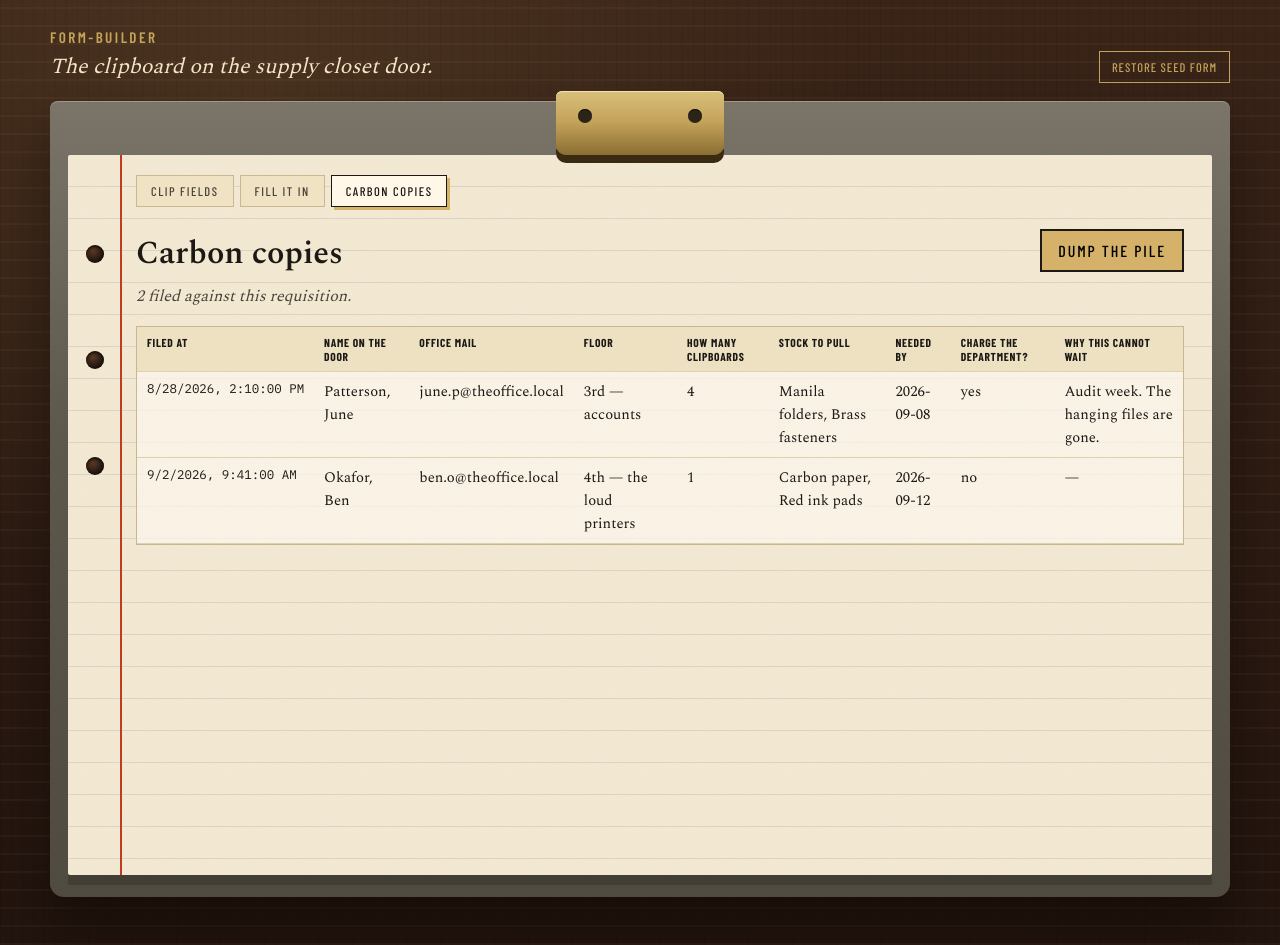
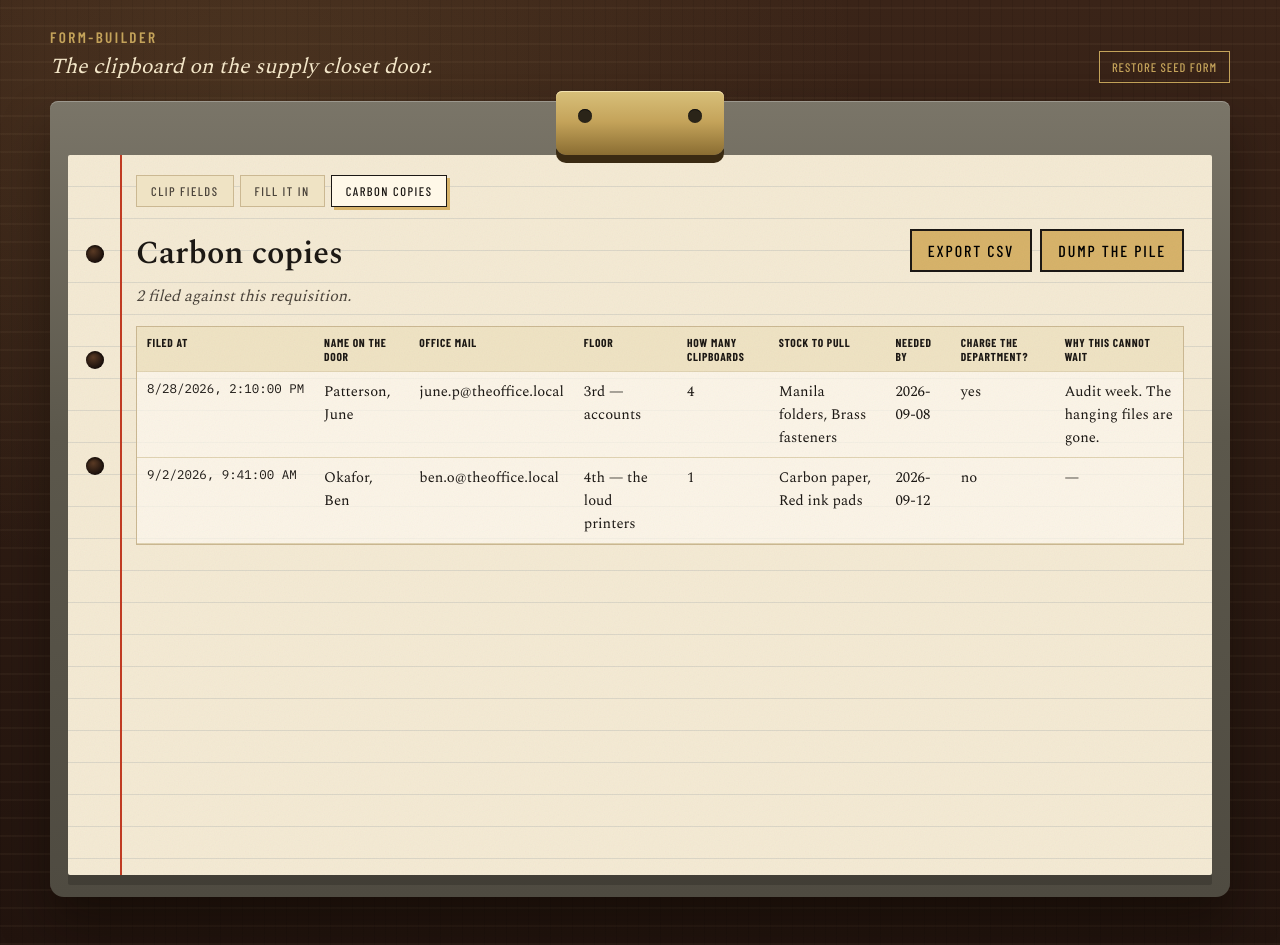
Before and after one commit to HarishKarthickS/form-builder, a Next.js app: page / in a window 1280 px wide. Both pictures are taken after a click on the button "CARBON COPIES". Built offline with nearby package versions, Linux system fonts and the light colour scheme.

Commit message:
Export carbon copies as CSV

```diff
--- a/src/ui/CopiesSheet.tsx
+++ b/src/ui/CopiesSheet.tsx
@@ -1,6 +1,6 @@
 "use client";
 
-import type { FormAnswer, FormDefinition, FormResponse } from "@/domain";
+import { responsesToCsv, type FormAnswer, type FormDefinition, type FormResponse } from "@/domain";
 
 type CopiesSheetProps = {
   form: FormDefinition;
@@ -14,6 +14,18 @@ function pretty(value: FormAnswer | undefined): string {
   return String(value);
 }
 
+function downloadCsv(form: FormDefinition, responses: FormResponse[]) {
+  const csv = responsesToCsv(form, responses);
+  const blob = new Blob([csv], { type: "text/csv;charset=utf-8" });
+  const url = URL.createObjectURL(blob);
+  const link = document.createElement("a");
+  const slug = form.title.toLowerCase().replace(/[^a-z0-9]+/g, "-").replace(/^-|-$/g, "") || "form";
+  link.href = url;
+  link.download = `${slug}-copies.csv`;
+  link.click();
+  URL.revokeObjectURL(url);
+}
+
 export function CopiesSheet({ form, responses, onWipe }: CopiesSheetProps) {
   return (
     <section className="copies">
@@ -22,9 +34,19 @@ export function CopiesSheet({ form, responses, onWipe }: CopiesSheetProps) {
           <h2>Carbon copies</h2>
           <p>{responses.length} filed against this requisition.</p>
         </div>
-        <button type="button" className="wipe" onClick={onWipe} disabled={responses.length === 0}>
-          Dump the pile
-        </button>
+        <div className="copy-actions">
+          <button
+            type="button"
+            className="wipe"
+            onClick={() => downloadCsv(form, responses)}
+            disabled={responses.length === 0}
+          >
+            Export CSV
+          </button>
+          <button type="button" className="wipe" onClick={onWipe} disabled={responses.length === 0}>
+            Dump the pile
+          </button>
+        </div>
       </header>
 
       <div className="table-wrap">
--- a/src/ui/sheets.css
+++ b/src/ui/sheets.css
@@ -81,6 +81,12 @@
   background: #e4c57a;
 }
 
+.copy-actions {
+  display: flex;
+  gap: 8px;
+  flex-wrap: wrap;
+}
+
 .wipe:disabled {
   opacity: 0.45;
   cursor: not-allowed;
```
